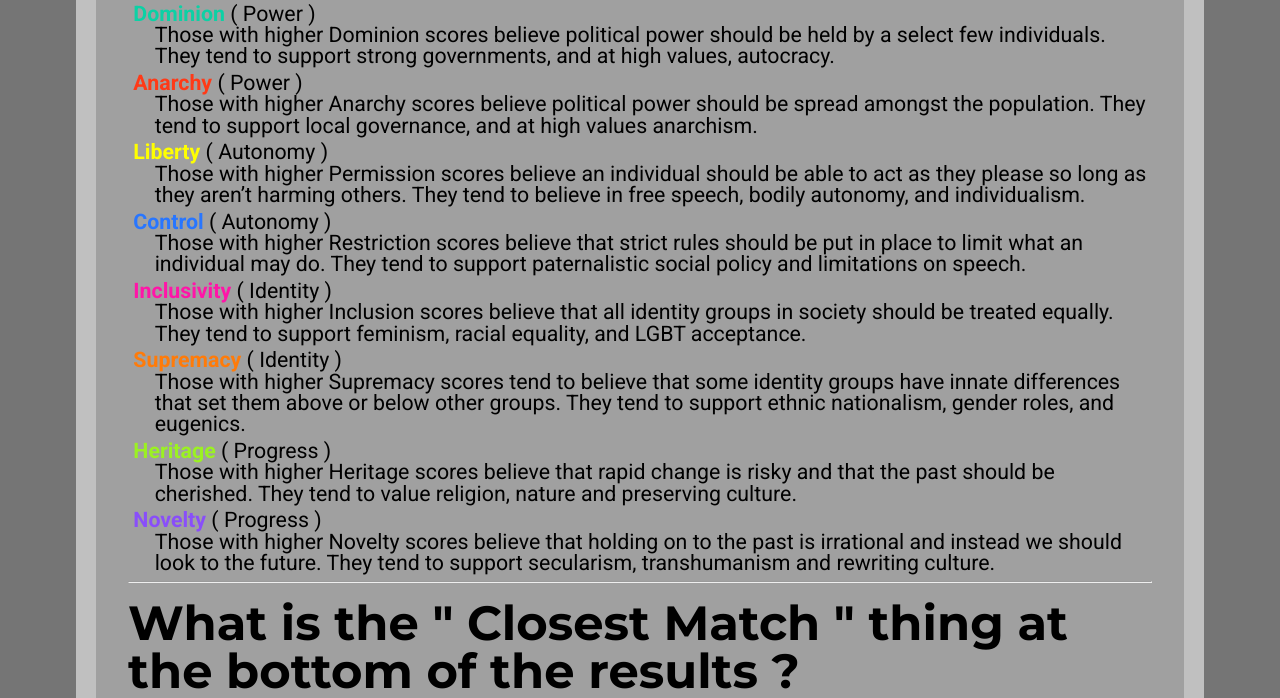
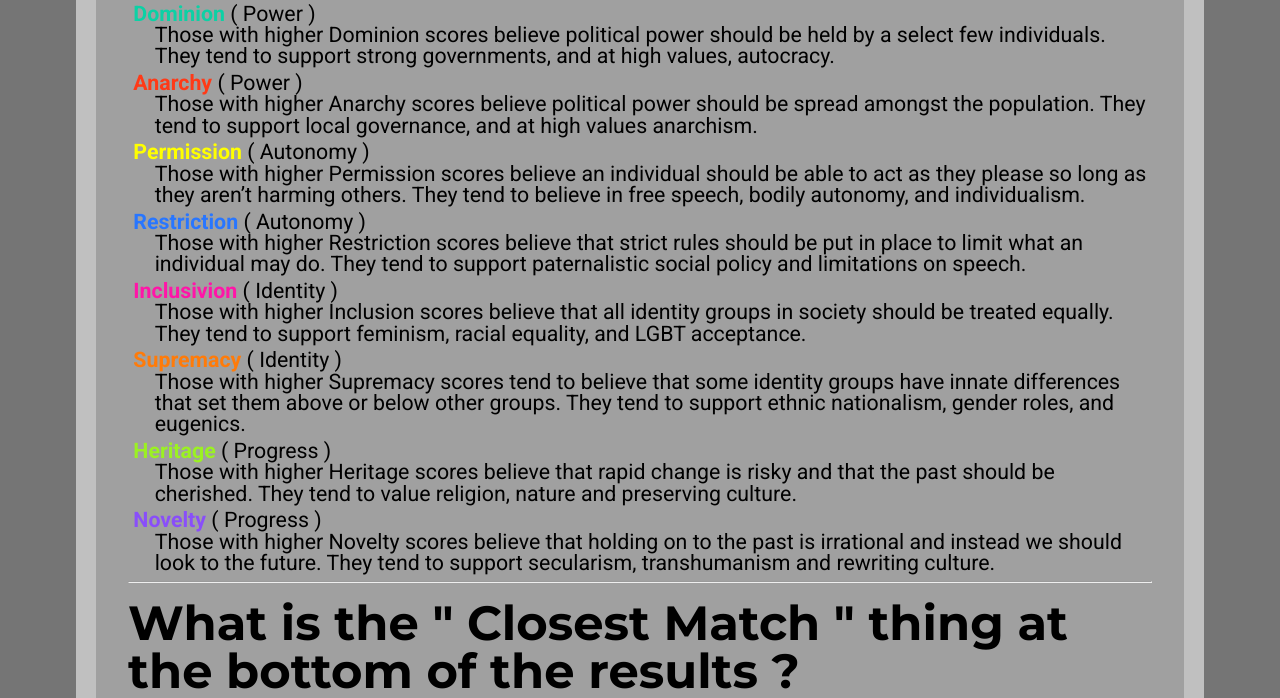
Before and after one commit to dozenvalues/test2, a plain HTML site: page index.html in a window 1280 px wide. Shown: the part 1150-1848 px from the top of the page. Drawn offline with Linux system fonts and the light colour scheme.

Commit message:
Update index.html

```diff
--- a/index.html
+++ b/index.html
@@ -38,11 +38,11 @@
         Those with higher Dominion scores believe political power should be held by a select few individuals. They tend to support strong governments, and at high values, autocracy.</p>
     <p class="value-description"><b style="color:#ff3a17;">Anarchy</b> ( Power )<br/>
         Those with higher Anarchy scores believe political power should be spread amongst the population. They tend to support local governance, and at high values anarchism.</p>
-    <p class="value-description"><b style="color:#ffff00;">Liberty</b> ( Autonomy )<br/>
+    <p class="value-description"><b style="color:#ffff00;">Permission</b> ( Autonomy )<br/>
         Those with higher Permission scores believe an individual should be able to act as they please so long as they aren’t harming others. They tend to believe in free speech, bodily autonomy, and individualism.</p>
-    <p class="value-description"><b style="color:#2876ff;">Control</b> ( Autonomy )<br/>
+    <p class="value-description"><b style="color:#2876ff;">Restriction</b> ( Autonomy )<br/>
         Those with higher Restriction scores believe that strict rules should be put in place to limit what an individual may do. They tend to support paternalistic social policy and limitations on speech.</p>
-    <p class="value-description"><b style="color:#ff15a8;">Inclusivity</b> ( Identity )<br/>
+    <p class="value-description"><b style="color:#ff15a8;">Inclusivion</b> ( Identity )<br/>
         Those with higher Inclusion scores believe that all identity groups in society should be treated equally. They tend to support feminism, racial equality, and LGBT acceptance.</p>
     <p class="value-description"><b style="color:#ff7b09;">Supremacy</b> ( Identity )<br/>
         Those with higher Supremacy scores tend to believe that some identity groups have innate differences that set them above or below other groups. They tend to support ethnic nationalism, gender roles, and eugenics.</p>
```
